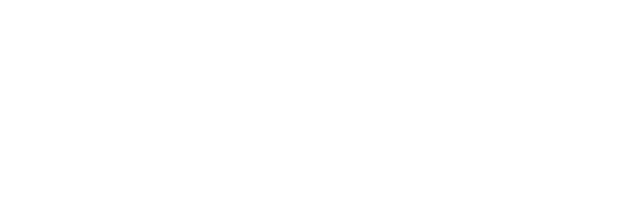
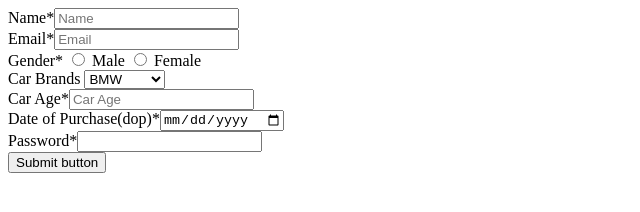
Before and after one commit to acciojob/car-insurance-form-Viydavn, a website: page main.html in a window 1280 px wide. Shown: the whole page, without its empty margins (0-640 px from the left). Drawn offline with Linux system fonts and the light colour scheme.

Commit message:
created a submission

```diff
--- a/main.html
+++ b/main.html
@@ -8,6 +8,45 @@
 
 <body>
 	<!-- the entire body must be written by student -->
+	<form method="post">
+		<div>
+			<div>
+				<label for="#name">Name*</label><input type="text" id="#name" placeholder="Name" required>
+			</div>
+			<div>
+				<label for="#enail">Email*</label><input type="email" id="#email" placeholder="Email" required>
+			</div>
+			<div>
+				<label for="Gender">Gender*</label>
+				<input type="radio" name = "Gender" id="#gender" required>
+				<lable for="Gender" value="M">Male</lable>
+				<input type="radio" name = "Gender" id="#gender" required>
+				<lable for="Gender" value="F">Female</lable>
+			</div>
+			<div>
+				<label for="#cars">Car Brands</label>
+			<select id="#cars">
+				<option value="BMW" >BMW</option>
+				<option value="Audi" >Audi</option>
+				<option value="Mercedez" >Mercedez</option>
+			</select>
+			</div>
+			<div>
+				<label for="#carage">Car Age*</label><input type="number" id ="#carage" name="#carage" placeholder="Car Age" required>
+			</div>
+			<div>
+				<label for="#dop">Date of Purchase(dop)*</label><input type="date" id ="#dop" name="#dop" placeholder="dd/mm/yyyy" required>
+			</div>
+			<div>
+				<label for="#password">Password*</label><input type="password" id="#password" name="#password" required>
+			</div>
+			<div>
+				<button type="submit" id="#submit">Submit button</button>
+			</div>
+		</div>
+	</form>
+
+
     <script type="text/javascript" src="./script.js">
 </script>
 
```
